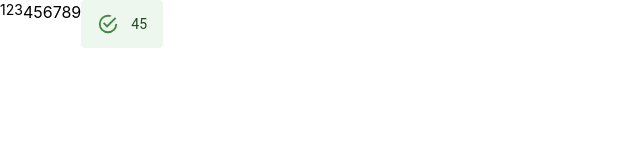
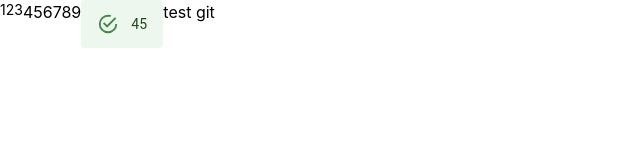
Before and after one commit to imChingHsuan/test, a React (Create React App) app: page / in a window 1280 px wide. Shown: the top 160 px of the page, without its empty margins (0-640 px from the left). Built offline with nearby package versions, Linux system fonts and the light colour scheme.

Commit message:
test git

```diff
--- a/src/App.js
+++ b/src/App.js
@@ -7,6 +7,7 @@ const App = () => {
       <div>456</div>
       <div>789</div>
       <Alert>45</Alert>
+      <div>test git</div>
     </div>
   );
 };
```
